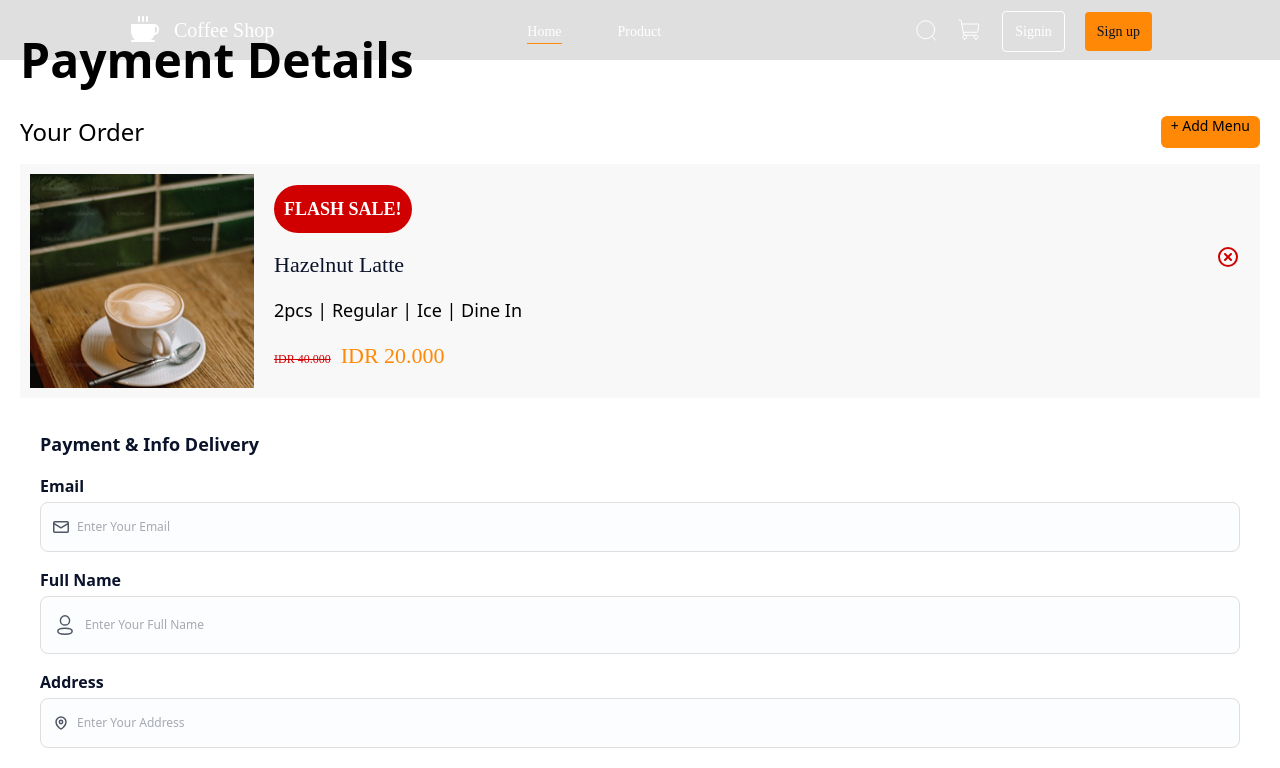
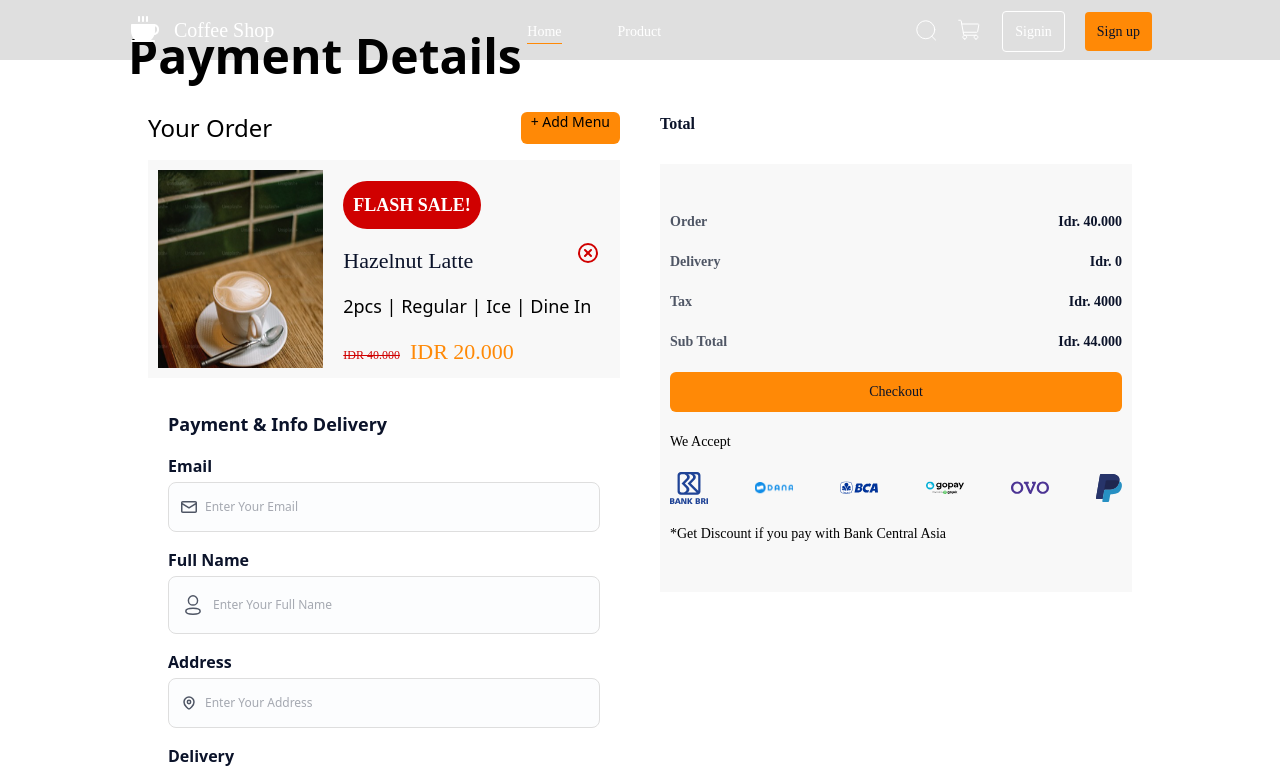
Before and after one commit to adityabastyas/koda-b6-react, a React (Vite) app: page /checkout-product in a window 1280 px wide. Shown: the top 768 px of the page. Built offline with nearby package versions, Linux system fonts and the light colour scheme.

Commit message:
feat: add section Payment and Info Delivery

```diff
--- a/src/pages/CheckoutProduct.jsx
+++ b/src/pages/CheckoutProduct.jsx
@@ -6,17 +6,18 @@ function CheckoutProduct() {
   return (
     <>
       <div>
-        <div>
-          <section className='mt-9 px-5'>
-            <h1 className='text-5xl font-semibold'>Payment Details</h1>
-
-            <div className='flex justify-between mt-8 mb-4'>
+        <h1 className='text-5xl py-8 px-5 sm:px-5 md:px-32 font-semibold'>
+          Payment Details
+        </h1>
+        <div className='grid grid-cols- sm:grid-cols-2 sm:px-5 md:px-32'>
+          <section className=' px-5 sm:col-span-1 mb-5'>
+            <div className='flex justify-between  mb-4'>
               <span className='text-2xl font-medium'>Your Order</span>
               <span className='bg-[#ff8906] text-sm font-medium px-2.5 rounded-md cursor-pointer text-black'>
                 + Add Menu
               </span>
             </div>
-
+            {/* {card menu} */}
             <CartOrder
               src='src/assets/img/image-31.png'
               alt='Hazelnut Latte coffe'
@@ -34,7 +35,7 @@ function CheckoutProduct() {
               <h2 className='text-lg font-semibold mb-4 text-[#0b132a]'>
                 Payment & Info Delivery
               </h2>
-
+              {/* {input form info customer and delevery} */}
               <form className='grid grid-cols-1 gap-4'>
                 <Input
                   label='Email'
@@ -60,6 +61,8 @@ function CheckoutProduct() {
                   src='./src/assets/img/icon/location.svg'
                   alt='icon location'
                 />
+
+                {/* {delevery} */}
                 <label className='block  text-base font-semibold text-[#0b132a]'>
                   Delivery
                 </label>
@@ -78,6 +81,71 @@ function CheckoutProduct() {
               </form>
             </section>
           </section>
+
+          <section className=" px-5 sm:col-span-1 font-['Plus_Jakarta_Sans']">
+            <h2 className='mb-7 text-[#0b132a] font-semibold'>Total</h2>
+
+            <article className='bg-[#e8e8e84d] px-2.5 py-12 flex flex-col gap-5'>
+              {/* Order */}
+              <div className='flex justify-between'>
+                <span className='text-sm font-bold text-[#4f5665]'>Order</span>
+                <span className='text-sm font-bold text-[#0b132a]'>
+                  Idr. 40.000
+                </span>
+              </div>
+
+              {/* Delivery */}
+              <div className='flex justify-between'>
+                <span className='text-sm font-bold text-[#4f5665]'>
+                  Delivery
+                </span>
+                <span className='text-sm font-bold text-[#0b132a]'>Idr. 0</span>
+              </div>
+
+              {/* Tax */}
+              <div className='flex justify-between'>
+                <span className='text-sm font-bold text-[#4f5665]'>Tax</span>
+                <span className='text-sm font-bold text-[#0b132a]'>
+                  Idr. 4000
+                </span>
+              </div>
+
+              {/* Sub Total */}
+              <div className='flex justify-between'>
+                <span className='text-sm font-bold text-[#4f5665]'>
+                  Sub Total
+                </span>
+                <span className='text-sm font-bold text-[#0b132a]'>
+                  Idr. 44.000
+                </span>
+              </div>
+
+              {/* Checkout */}
+              <a
+                href='./history.html'
+                className='text-center text-sm font-normal bg-[#ff8906] py-2.5 rounded-md text-[#0b132a]'
+              >
+                Checkout
+              </a>
+
+              {/* We Accept */}
+              <span className='text-sm font-normal'>We Accept</span>
+
+              {/* Bank */}
+              <div className='flex justify-between'>
+                <img src='src/assets/img/icon/BRI.svg' alt='BRI' />
+                <img src='src/assets/img/icon/DANA.svg' alt='DANA' />
+                <img src='src/assets/img/icon/BCA.svg' alt='BCA' />
+                <img src='src/assets/img/icon/GOPAY.svg' alt='GOPAY' />
+                <img src='src/assets/img/icon/OVO.svg' alt='OVO' />
+                <img src='src/assets/img/icon/PAYPAL.svg' alt='PAYPAL' />
+              </div>
+
+              <p className='text-sm font-normal'>
+                *Get Discount if you pay with Bank Central Asia
+              </p>
+            </article>
+          </section>
         </div>
       </div>
     </>
```
